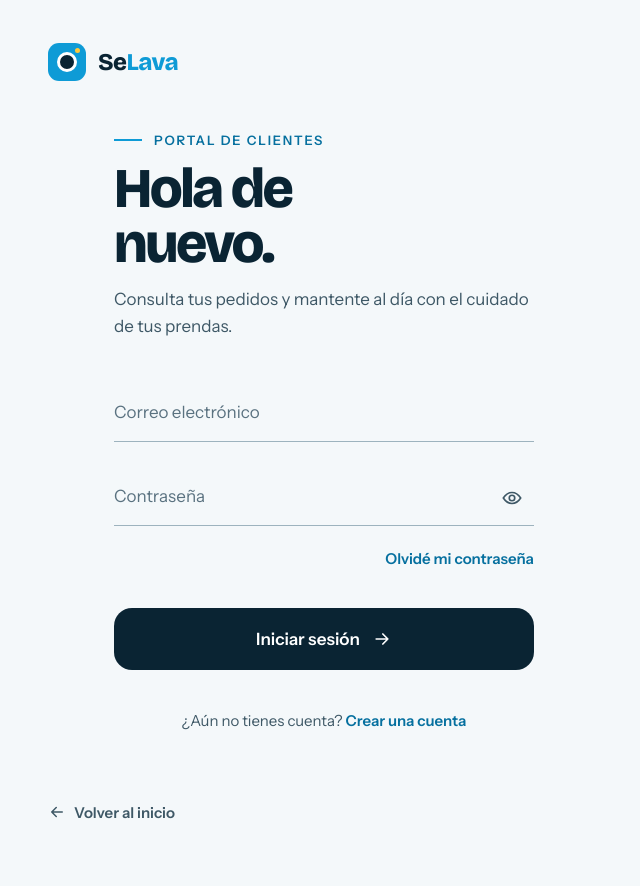
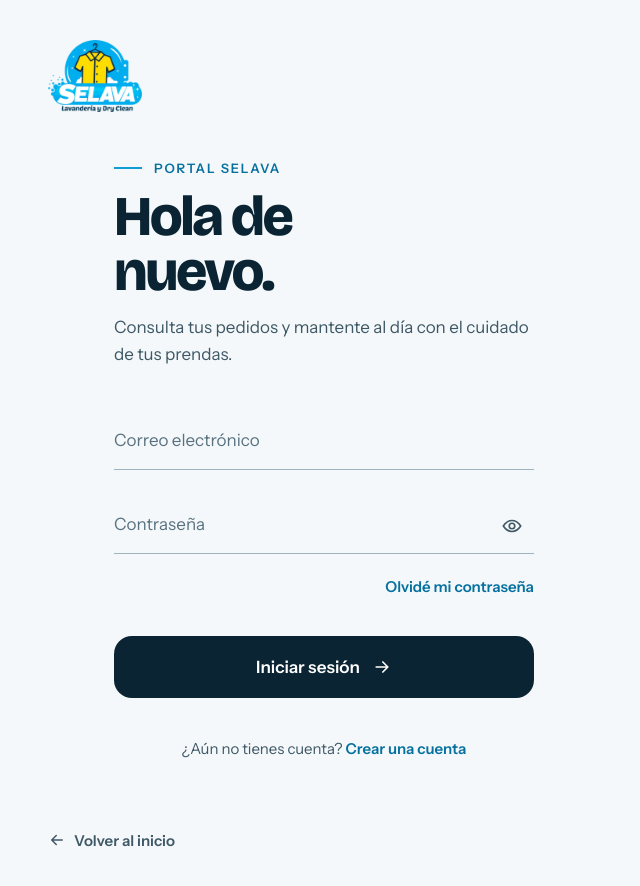
Before and after one commit to ESJ0/selava-cliente-frontend, a React (Vite) app: page /login in a window 1280 px wide. Shown: the top 886 px of the page, without its empty margins (0-640 px from the left). Built offline with nearby package versions, Linux system fonts and the light colour scheme; no server answers.

Commit message:
Logotipo SELAVA y texto Portal SELAVA en el login
Reemplaza la marca de lavadora por el logotipo oficial de SELAVA y cambia
'Portal de clientes' por 'Portal SELAVA' en las pantallas de acceso.

```diff
--- a/src/components/BrandMark.tsx
+++ b/src/components/BrandMark.tsx
@@ -1,8 +1,4 @@
+/** Logotipo oficial de SELAVA (Lavandería y Dry Clean). */
 export function BrandMark() {
-  return (
-    <>
-      <span className="sl-brand-mark" aria-hidden="true" />
-      <span className="sl-disp sl-brand-name">Se<span>Lava</span></span>
-    </>
-  )
+  return <img className="sl-brand-logo" src="/selava-logo.png" alt="" width={480} height={368} decoding="async" />
 }
--- a/src/components/auth/AuthPanels.tsx
+++ b/src/components/auth/AuthPanels.tsx
@@ -10,7 +10,7 @@ export function LoginPanel() {
         <div className="sl-kin"><span>CUIDADO</span><span>LISTO</span><span>CUIDADO</span><span>LISTO</span></div>
       </div>
 
-      <p className="sl-disp sl-st sl-panel-kicker" style={{ position: 'relative', animationDelay: '.6s' }}>Portal de clientes</p>
+      <p className="sl-disp sl-st sl-panel-kicker" style={{ position: 'relative', animationDelay: '.6s' }}>Portal SELAVA</p>
 
       <div className="sl-tilt" style={{ position: 'relative', alignSelf: 'center', width: 330 }}>
         <div style={{ height: 26, borderRadius: 13, background: '#0A2433', boxShadow: '0 10px 30px -8px rgba(10,36,51,.6)' }} />
--- a/src/pages/LoginPage.tsx
+++ b/src/pages/LoginPage.tsx
@@ -55,7 +55,7 @@ export function LoginPage() {
 
   return (
     <AuthShell panel="login">
-      <AuthHeading kicker="Portal de clientes" title={<>Hola de{' '}<br />nuevo.</>} lead="Consulta tus pedidos y mantente al día con el cuidado de tus prendas." />
+      <AuthHeading kicker="Portal SELAVA" title={<>Hola de{' '}<br />nuevo.</>} lead="Consulta tus pedidos y mantente al día con el cuidado de tus prendas." />
       {state?.registrationCompleted && <AuthNote tone="ok">Tu cuenta fue creada. Ya puedes iniciar sesión.</AuthNote>}
       {submitError && <AuthNote tone="err">{submitError}</AuthNote>}
       <form onSubmit={handleSubmit} noValidate>
--- a/src/styles/landing.css
+++ b/src/styles/landing.css
@@ -199,3 +199,5 @@
 @media (prefers-reduced-motion: reduce) {
   .sl-landing *, .sl-landing *::before, .sl-landing *::after { animation: none !important; transition: none !important; }
 }
+.sl-brand-logo { display: block; width: auto; height: 72px; object-fit: contain; transition: transform .4s cubic-bezier(.2,1.4,.4,1); }
+.sl-brand:hover .sl-brand-logo, .cp-brand:hover .sl-brand-logo { transform: rotate(-3deg) scale(1.04); }
```
Also changed, not shown: public/selava-logo.png (added).
